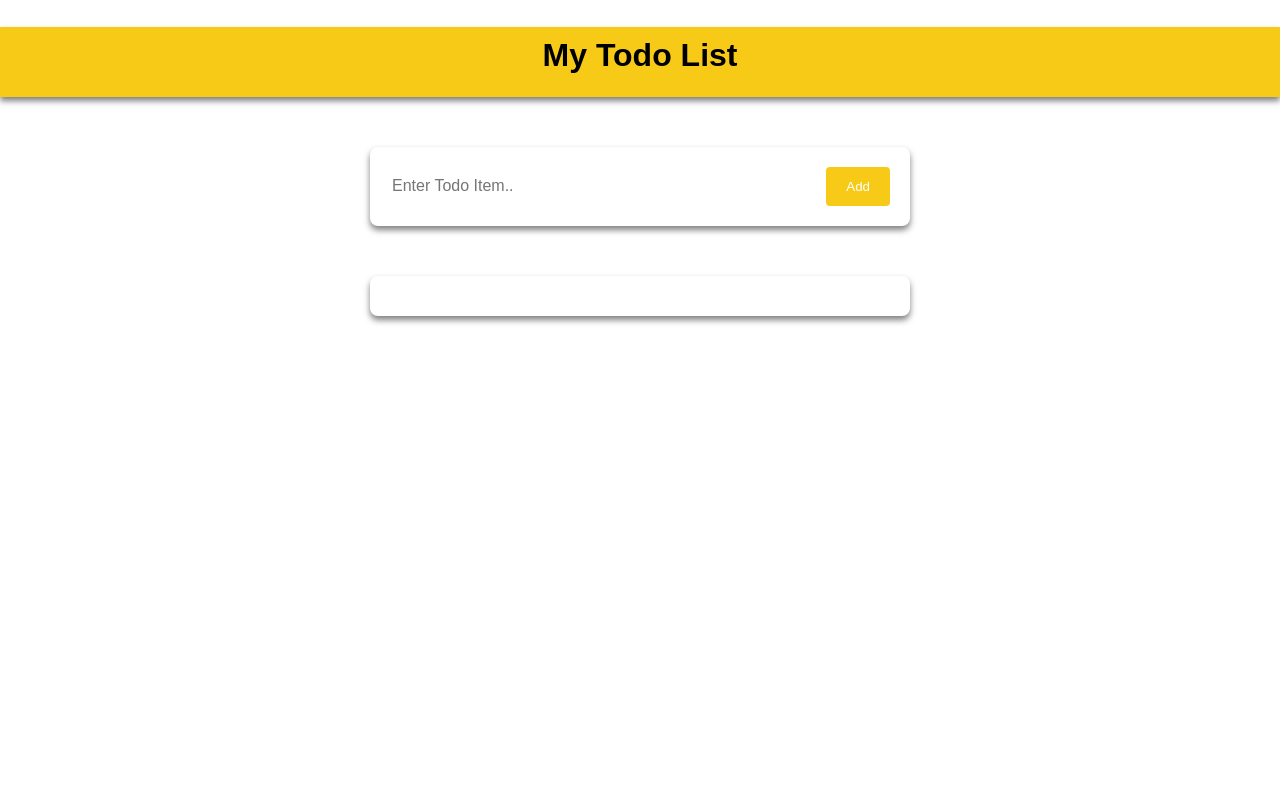
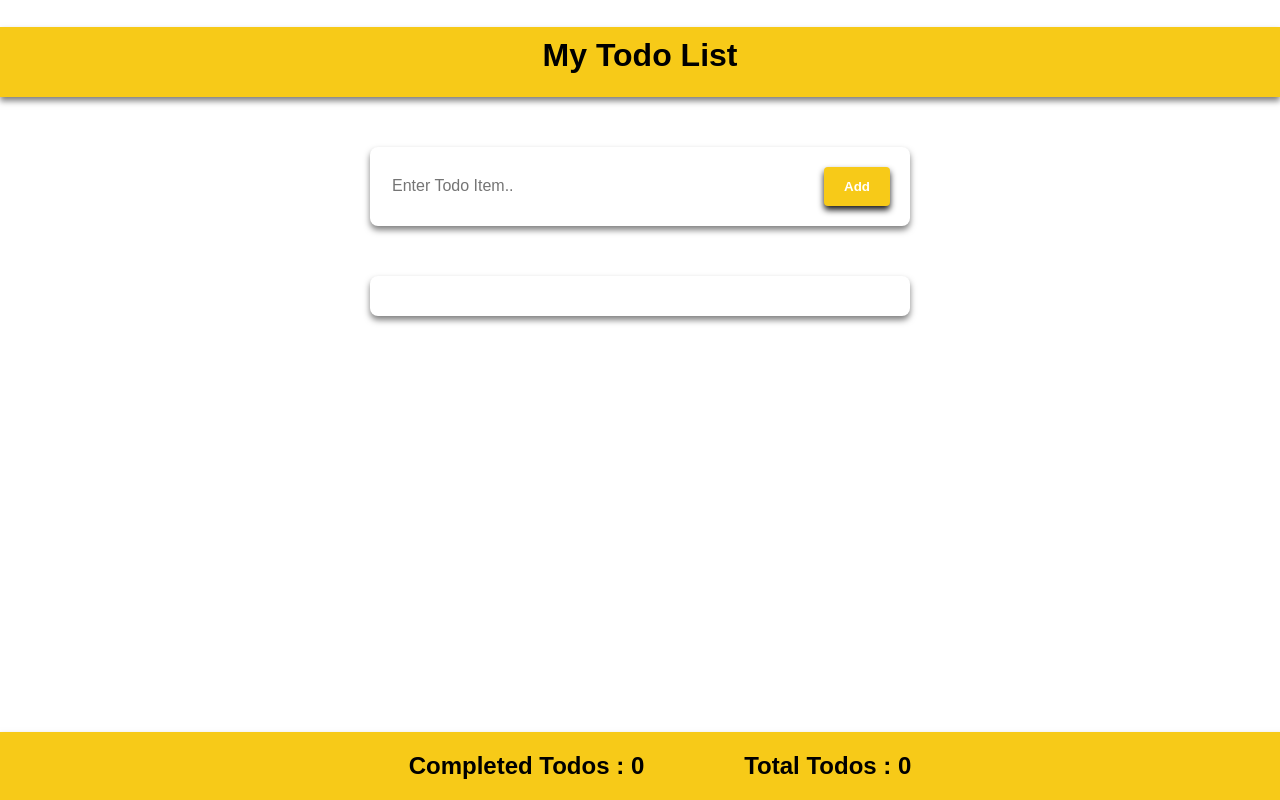
Before and after one commit to PatelPratik39/ReactJsLearning, a React (Vite) app in the folder Todo/todo/: page / in a window 1280 px wide. Built offline with nearby package versions, Linux system fonts and the light colour scheme.

Commit message:
Footer added

```diff
--- /dev/null
+++ b/Todo/todo/src/Components/Footer1.jsx
@@ -0,0 +1,12 @@
+import styles from "./footer.module.css";
+
+const Footer1 = ({ completedTodos, totalTodos }) => {
+  return (
+    <div className={styles.footer}>
+      <span className={styles.item}>Completed Todos : {completedTodos}</span>
+      <span className={styles.item}>Total Todos : {totalTodos}</span>
+    </div>
+  );
+};
+
+export default Footer1;
--- a/Todo/todo/src/Components/Form.jsx
+++ b/Todo/todo/src/Components/Form.jsx
@@ -1,6 +1,5 @@
 import { useState } from "react";
 import styles from './form.module.css';
-
 
 const Form = ({todos, setTodos}) => {
 
@@ -20,6 +19,7 @@ const Form = ({todos, setTodos}) => {
             type="text"
             value={todo.name}
             placeholder="Enter Todo Item.."
+            required
             // onChange={(e) => setTodo(e.target.value)}
             onChange={(e) => setTodo({name: e.target.value, done: false})}
           />
--- a/Todo/todo/src/Components/Todo.jsx
+++ b/Todo/todo/src/Components/Todo.jsx
@@ -1,33 +1,20 @@
 import { useState } from "react";
-
 import Form from "./Form";
 import TodoList from "./TodoList";
+import Footer1 from "./Footer1";
+
+
 
 const Todo = () => {
-  // const [todo, setTodo] = useState("");
   const [todos, setTodos] = useState([]);
-
-  // function handleSubmit(e){
-  //   e.preventDefault();
-  //   setTodos([...todos,todo]);
-  //   setTodo([])
-  // }
+  const completedTodos = todos.filter((todo) => todo.done).length;
+  const totalTodos = todos.length;
   return (
-    <>
-      {/* <form onSubmit={handleSubmit}>
-        <input
-          type="text"
-          value={todo}
-          onChange={(e) => setTodo(e.target.value)}
-        />
-        <button type="submit"> Add </button>
-      </form> */}
-      {/* {todos.map((item) => (
-        <TodoItem key={item} item={item}/>
-      ))} */}
+    <div>
       <Form todos={todos} setTodos={setTodos} />
       <TodoList todos={todos} setTodos={setTodos} />
-    </>
+      <Footer1 completedTodos={completedTodos}  totalTodos = {totalTodos}/>
+    </div>
   );
 };
 
--- a/Todo/todo/src/Components/TodoItem.module.css
+++ b/Todo/todo/src/Components/TodoItem.module.css
@@ -3,11 +3,13 @@
     color: #353935;
     font-size: 20px;
     margin: 0 auto;
+    /* box-shadow: 0px 4px 6px rgba(0, 0, 0, 0.2); */
 }
 
 .itemName{
     font-weight: bold;
     padding: 20px;
+    box-shadow: 0px 4px 6px rgba(0, 0, 0, 0.3);
 }
 .line{
     border: 1px solid #f4f4f4;
@@ -21,6 +23,7 @@
     margin-top: -5px;
     border-radius: 4px;
     cursor: pointer;
+    box-shadow: 0px 4px 6px rgba(0, 0, 0, 0.9);
 }
 .completed {
     text-decoration: line-through;
--- /dev/null
+++ b/Todo/todo/src/Components/footer.module.css
@@ -0,0 +1,16 @@
+.footer {
+    position: fixed;
+    bottom: 0;
+    font-size: 1.5em;
+    font-weight: bold;
+    text-align: center;
+    width: 100%;
+    background-color: #f7ca18;
+    padding: 20px;
+    box-shadow: 0px 4px 6px rgba(0, 0, 0, 0.5);
+}
+
+.item{
+   margin: 50px;
+
+}
--- a/Todo/todo/src/Components/form.module.css
+++ b/Todo/todo/src/Components/form.module.css
@@ -20,11 +20,13 @@
 .modernButton {
     display: inline-block;
     border: none;
+    font-weight: bold;
     border-radius: 4px;
     background-color: #f7ca18;
     padding: 12px 20px;
     color: #ffffff;
     cursor: pointer;
+    box-shadow: 0px 4px 6px rgba(0, 0, 0, 0.9);
 }
 .inputContainer {
     display: flex;
```
